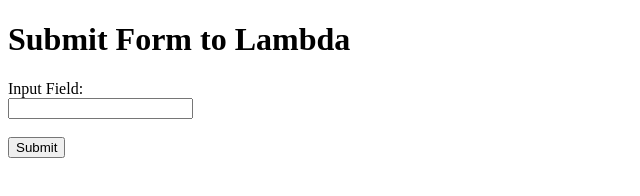
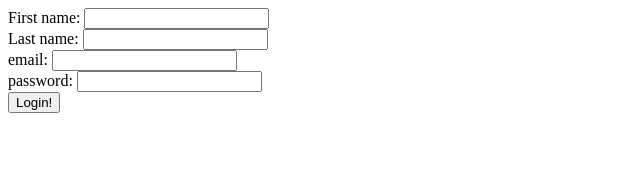
Before and after one commit to Ajaykumarmeesala/sample-form-application, a plain HTML site: page index.html in a window 1280 px wide. Shown: the whole page, without its empty margins (0-640 px from the left). Drawn offline with Linux system fonts and the light colour scheme.

Commit message:
updated html form

```diff
--- a/index.html
+++ b/index.html
@@ -1,33 +1,15 @@
-<!DOCTYPE html>
-<html lang="en">
-<head>
-    <meta charset="UTF-8">
-    <meta name="viewport" content="width=device-width, initial-scale=1.0">
-    <title>Submit Form to Lambda</title>
-</head>
-<body>
-    <h1>Submit Form to Lambda</h1>
-    <form id="myForm" action="YOUR_LAMBDA_ENDPOINT_URL" method="post">
-        <label for="inputField">Input Field:</label><br>
-        <input type="text" id="inputField" name="inputField"><br><br>
-        <input type="submit" value="Submit">
-    </form>
-
-    <div id="response"></div>
-
-    <script>
-        document.getElementById('myForm').addEventListener('submit', async function(event) {
-            event.preventDefault();
-
-            let formData = new FormData(this);
-            let response = await fetch(this.action, {
-                method: 'POST',
-                body: formData
-            });
-
-            let result = await response.text();
-            document.getElementById('response').innerText = result;
-        });
-    </script>
-</body>
-</html>
+<form>
+    <label for="firstname">First name: </label>
+    <input type="text" name="firstname"  required>
+    <br>
+    <label for="lastname">Last name: </label>
+    <input type="text" name="lastname"  required>
+    <br>
+    <label for="email">email: </label>
+    <input type="email" name="email"  required>
+    <br>
+    <label for="password">password: </label>
+    <input type="password" name="password"  required>
+    <br>
+    <input type="submit" value="Login!">
+</form>
```
